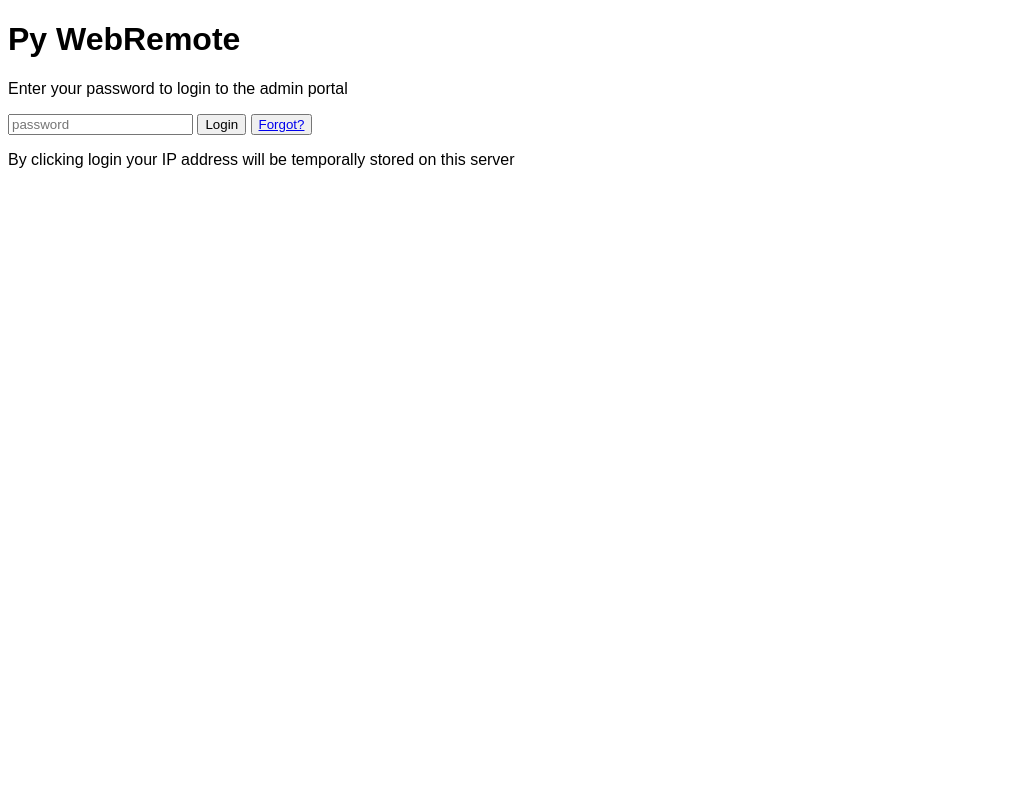
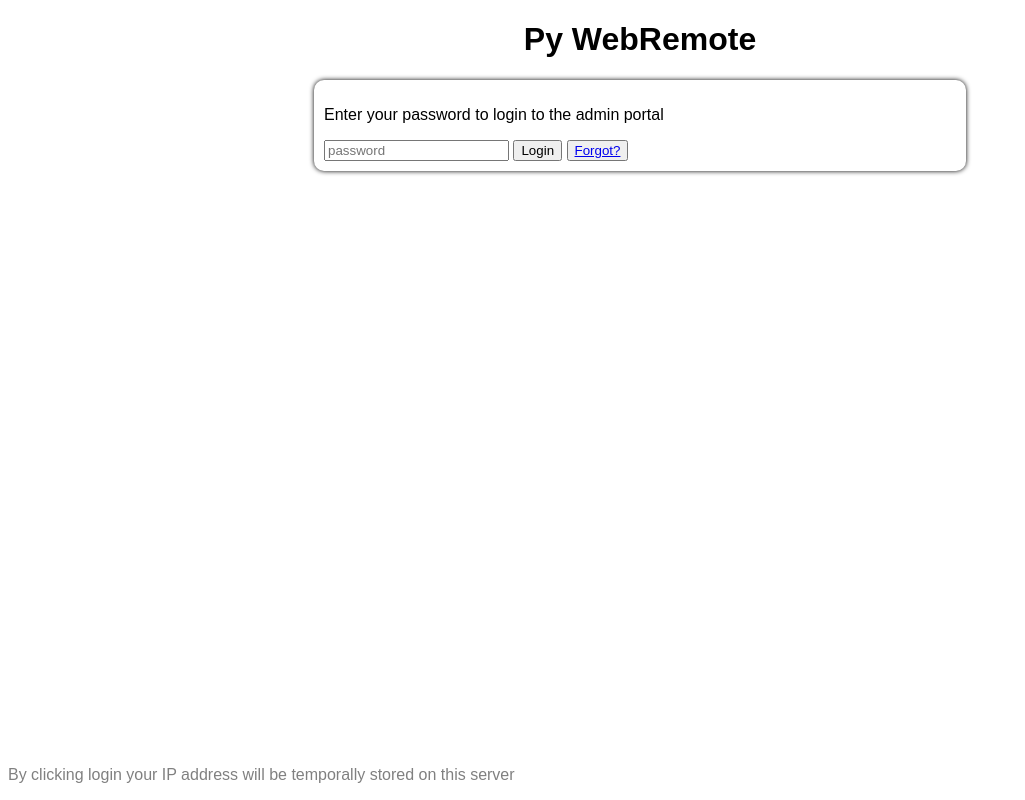
Before and after one commit to 0x4248/PyWebRemote, a Flask app: page /login in a window 1280 px wide. Shown: the whole page, without its empty margins (0-1025 px from the left). Run offline with Flask 2, Linux system fonts and the light colour scheme.

Commit message:
UI updates to login page

```diff
--- a/src/templates/login.html
+++ b/src/templates/login.html
@@ -10,16 +10,30 @@
             body{
                 font-family: Arial, Helvetica, sans-serif;
             }
+            .center-div{
+                margin: auto;
+                width: 50%;
+                box-shadow: 0px 0px 5px;
+                border-radius: 10px;
+                padding: 10px;
+            }
+            .footer {
+                position: fixed;
+                bottom: 0;
+                color: gray;
+            }
         </style>
 
     </head>
     <body>
-        <h1>Py WebRemote</h1>
-        <p>Enter your password to login to the admin portal</p>
-        <input id="password" placeholder="password" type="password">
-        <button onclick="login()">Login</button>
-        <button><a href="/forgot">Forgot?</a></button>
-        <p>By clicking login your IP address will be temporally stored on this server</p>
+        <h1 style="text-align: center;">Py WebRemote</h1>
+        <div class="center-div">
+            <p>Enter your password to login to the admin portal</p>
+            <input id="password" placeholder="password" type="password">
+            <button onclick="login()">Login</button>
+            <button><a href="/forgot">Forgot?</a></button>
+        </div>
+        <p class="footer">By clicking login your IP address will be temporally stored on this server</p>
         <script>
             function setCookie(name,value,days) {
                 var expires = "";
```
